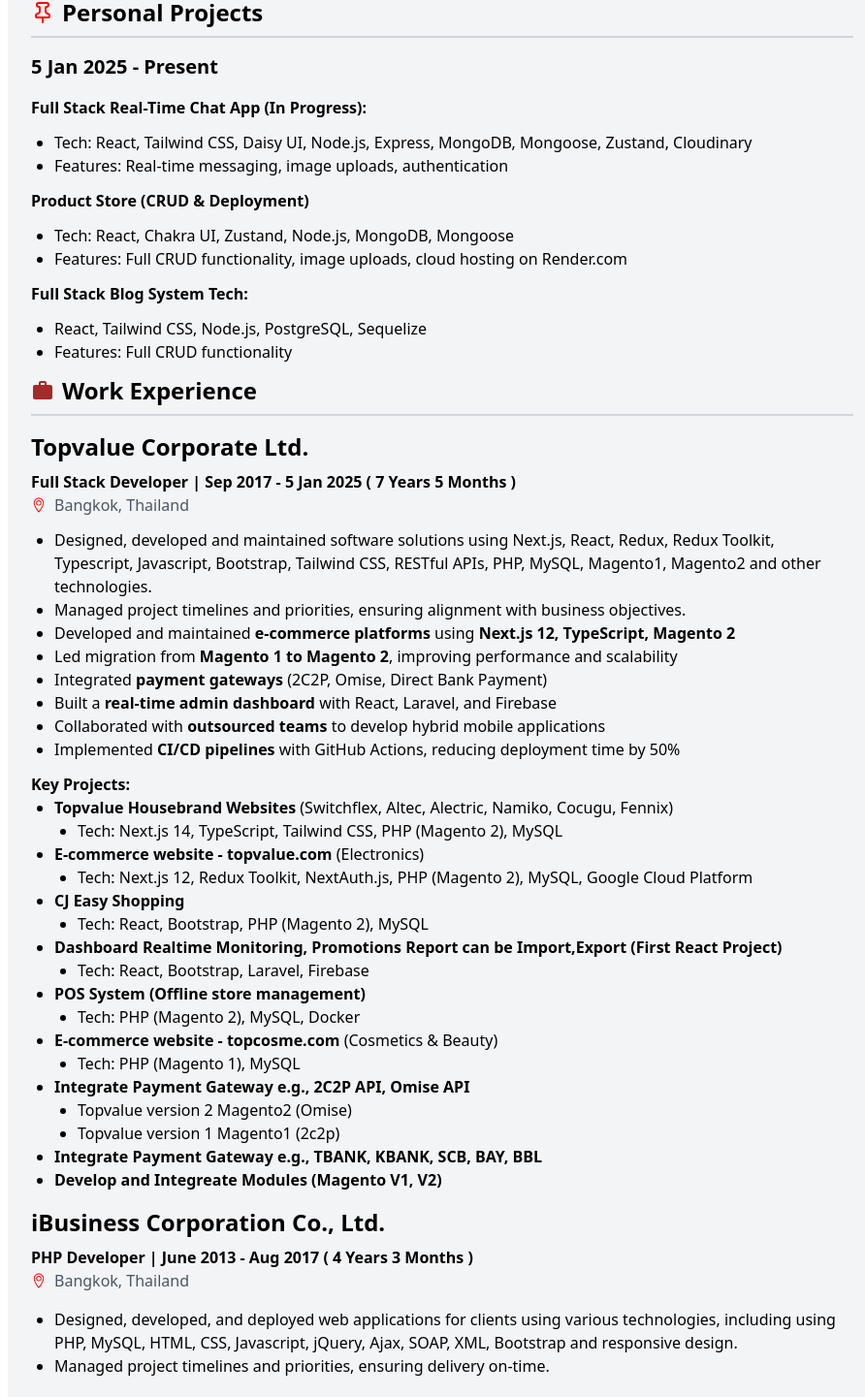
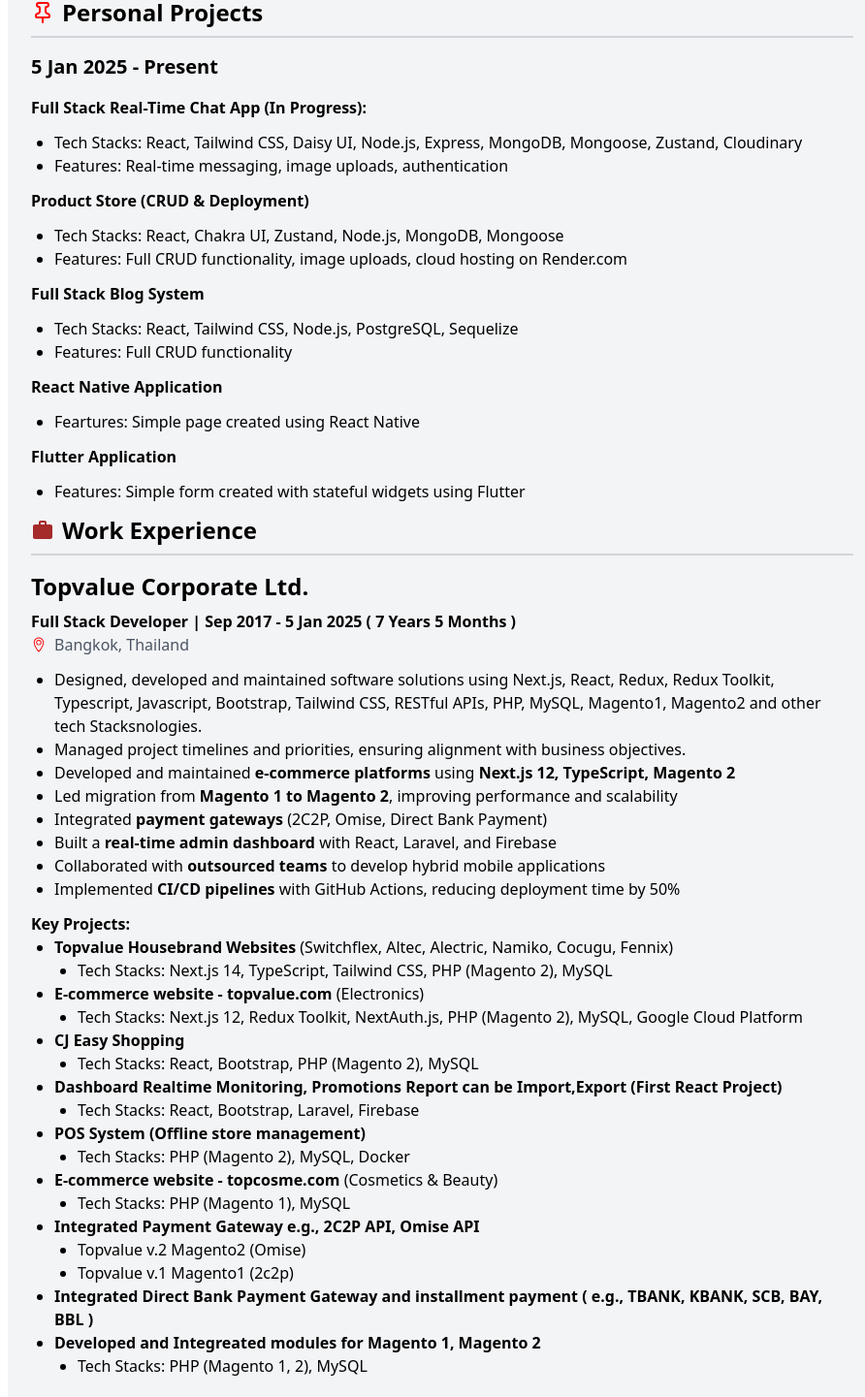
Before and after one commit to oopbest/my-resume, a React (Vite) app: page / in a window 1280 px wide. Shown: the part 749-2190 px from the top of the page at 97% size, without its empty margins (184-1076 px from the left). Built offline with nearby package versions, Linux system fonts and the light colour scheme.

Commit message:
update resume v.1.0.0

```diff
--- a/src/components/PersonalProject.jsx
+++ b/src/components/PersonalProject.jsx
@@ -13,23 +13,37 @@
       </h3>
       <ul className="list-disc ml-6 my-3">
         <li>
-          Tech: React, Tailwind CSS, Daisy UI, Node.js, Express, MongoDB,
+          Tech Stacks: React, Tailwind CSS, Daisy UI, Node.js, Express, MongoDB,
           Mongoose, Zustand, Cloudinary
         </li>
         <li>Features: Real-time messaging, image uploads, authentication</li>
       </ul>
       <h3 className="font-bold">Product Store (CRUD & Deployment)</h3>
       <ul className="list-disc ml-6 my-3">
-        <li>Tech: React, Chakra UI, Zustand, Node.js, MongoDB, Mongoose</li>
+        <li>
+          Tech Stacks: React, Chakra UI, Zustand, Node.js, MongoDB, Mongoose
+        </li>
         <li>
           Features: Full CRUD functionality, image uploads, cloud hosting on
           Render.com{" "}
         </li>
       </ul>
-      <h3 className="font-bold">Full Stack Blog System Tech:</h3>
+      <h3 className="font-bold">Full Stack Blog System</h3>
       <ul className="list-disc ml-6 my-3">
-        <li>React, Tailwind CSS, Node.js, PostgreSQL, Sequelize</li>
+        <li>
+          Tech Stacks: React, Tailwind CSS, Node.js, PostgreSQL, Sequelize
+        </li>
         <li>Features: Full CRUD functionality</li>
+      </ul>
+      <h3 className="font-bold">React Native Application</h3>
+      <ul className="list-disc ml-6 my-3">
+        <li>Feartures: Simple page created using React Native</li>
+      </ul>
+      <h3 className="font-bold">Flutter Application</h3>
+      <ul className="list-disc ml-6 my-3">
+        <li>
+          Features: Simple form created with stateful widgets using Flutter
+        </li>
       </ul>
     </div>
   );
--- a/src/components/WorksExperience.jsx
+++ b/src/components/WorksExperience.jsx
@@ -31,7 +31,7 @@
             Designed, developed and maintained software solutions using Next.js,
             React, Redux, Redux Toolkit, Typescript, Javascript, Bootstrap,
             Tailwind CSS, RESTful APIs, PHP, MySQL, Magento1, Magento2 and other
-            technologies.
+            tech Stacksnologies.
           </li>
           <li>
             Managed project timelines and priorities, ensuring alignment with
@@ -71,8 +71,8 @@
             Alectric, Namiko, Cocugu, Fennix)
             <ul className="list-disc ml-6">
               <li>
-                Tech: Next.js 14, TypeScript, Tailwind CSS, PHP (Magento 2),
-                MySQL
+                Tech Stacks: Next.js 14, TypeScript, Tailwind CSS, PHP (Magento
+                2), MySQL
               </li>
             </ul>
           </li>
@@ -80,15 +80,15 @@
             <strong>E-commerce website - topvalue.com</strong> (Electronics)
             <ul className="list-disc ml-6">
               <li>
-                Tech: Next.js 12, Redux Toolkit, NextAuth.js, PHP (Magento 2),
-                MySQL, Google Cloud Platform
+                Tech Stacks: Next.js 12, Redux Toolkit, NextAuth.js, PHP
+                (Magento 2), MySQL, Google Cloud Platform
               </li>
             </ul>
           </li>
           <li>
             <strong>CJ Easy Shopping</strong>
             <ul className="list-disc ml-6">
-              <li>Tech: React, Bootstrap, PHP (Magento 2), MySQL</li>
+              <li>Tech Stacks: React, Bootstrap, PHP (Magento 2), MySQL</li>
             </ul>
           </li>
           <li>
@@ -97,36 +97,44 @@
               Import,Export (First React Project)
             </strong>
             <ul className="list-disc ml-6">
-              <li>Tech: React, Bootstrap, Laravel, Firebase</li>
+              <li>Tech Stacks: React, Bootstrap, Laravel, Firebase</li>
             </ul>
           </li>
           <li>
             <strong>POS System (Offline store management)</strong>
             <ul className="list-disc ml-6">
-              <li>Tech: PHP (Magento 2), MySQL, Docker</li>
+              <li>Tech Stacks: PHP (Magento 2), MySQL, Docker</li>
             </ul>
           </li>
           <li>
             <strong>E-commerce website - topcosme.com</strong> (Cosmetics &
             Beauty)
             <ul className="list-disc ml-6">
-              <li>Tech: PHP (Magento 1), MySQL</li>
-            </ul>
-          </li>
-          <li>
-            <strong>Integrate Payment Gateway e.g., 2C2P API, Omise API</strong>
-            <ul className="list-disc ml-6">
-              <li>Topvalue version 2 Magento2 (Omise)</li>
-              <li>Topvalue version 1 Magento1 (2c2p)</li>
+              <li>Tech Stacks: PHP (Magento 1), MySQL</li>
             </ul>
           </li>
           <li>
             <strong>
-              Integrate Payment Gateway e.g., TBANK, KBANK, SCB, BAY, BBL
+              Integrated Payment Gateway e.g., 2C2P API, Omise API
+            </strong>
+            <ul className="list-disc ml-6">
+              <li>Topvalue v.2 Magento2 (Omise)</li>
+              <li>Topvalue v.1 Magento1 (2c2p)</li>
+            </ul>
+          </li>
+          <li>
+            <strong>
+              Integrated Direct Bank Payment Gateway and installment payment (
+              e.g., TBANK, KBANK, SCB, BAY, BBL )
             </strong>
           </li>
           <li>
-            <strong>Develop and Integreate Modules (Magento V1, V2)</strong>
+            <strong>
+              Developed and Integreated modules for Magento 1, Magento 2
+            </strong>
+            <ul className="list-disc ml-6">
+              <li>Tech Stacks: PHP (Magento 1, 2), MySQL</li>
+            </ul>
           </li>
         </ul>
       </div>
@@ -149,7 +157,7 @@
         <ul className="list-disc ml-6 my-4">
           <li>
             Designed, developed, and deployed web applications for clients using
-            various technologies, including using PHP, MySQL, HTML, CSS,
+            various tech Stacksnologies, including using PHP, MySQL, HTML, CSS,
             Javascript, jQuery, Ajax, SOAP, XML, Bootstrap and responsive
             design.
           </li>
```
